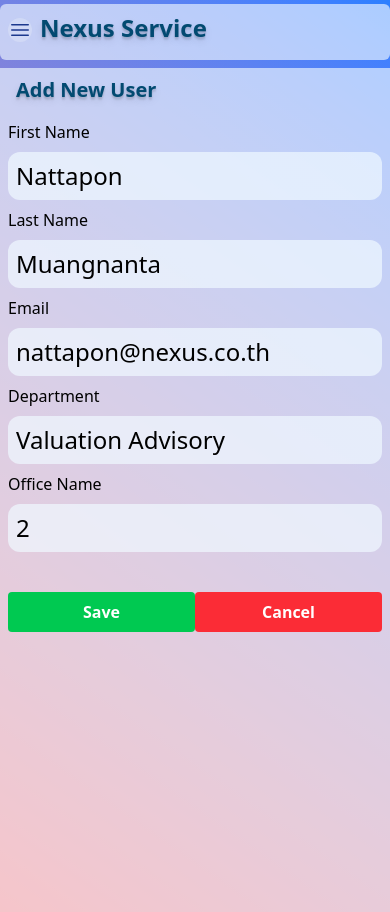
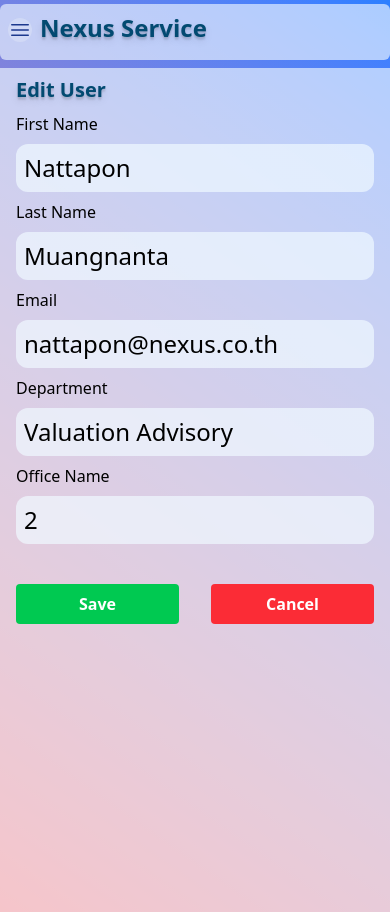
Before and after one commit to deskcodeFun/nexus-app, a Vue app: page /editUser/1 in a window 390 px wide. Built offline with nearby package versions, Linux system fonts and the light colour scheme.

Commit message:
modified:   src/components/users/UserAdd.vue fix <button> submit, do not call 'addSubmit' again

```diff
--- a/src/components/users/UserAdd.vue
+++ b/src/components/users/UserAdd.vue
@@ -3,7 +3,7 @@
     <p class="font-semibold text-xl text-sky-900 text-shadow-lg">Add New User</p>
   </header>
 
-  <main class="flex flex-col p-2 w-fit sm:pl-8">
+  <main class="flex flex-col p-2 w-auto sm:pl-8">
     <form class="sm:max-w-screen-sm flex flex-col gap-2" @submit.prevent="addSubmit">
       <label for="fname">First Name</label>
       <input type="text" v-model="fname" class="bg-sky-50 text-2xl" />
@@ -16,25 +16,26 @@
 
       <label for="offie_id">Office Name</label>
       <input type="number" v-model="office_id" class="bg-sky-50 text-2xl" />
-    </form>
+
+      <!-- Save Button -->
       <div class="flex flex-row justify-between">
-      <!-- Save Button -->
         <button
           class="flex items-center justify-center bg-blue-800 hover:bg-blue-900 hover:scale-102 text-white py-2 px-4 mt-8 rounded-full"
           type="submit"
-        @click="addSubmit"
         >
           <BookmarkIcon class="h-6 w-6 mr-1" />
           <span> Save </span>
         </button>
         <button
-        @click="router.back()"
+          @click="router.push('/user')"
+          type="button"
           class="flex items-center justify-center bg-gray-700 hover:bg-gray-900 hover:scale-102 text-white py-2 px-4 mt-8 rounded-full"
         >
           <ChevronDoubleLeftIcon class="h-6 w-6 mr-1" />
           <span> Back </span>
         </button>
       </div>
+    </form>
   </main>
 </template>
 
@@ -52,18 +53,24 @@
 const email = ref('')
 const department = ref('')
 const office_id = ref('')
-const newUser = reactive({
-  fname: fname,
-  lname: lname,
-  email: email,
-  department: department,
-  office_id: office_id,
-})
+
 const addSubmit = () => {
   // console.log(newUser)
   // TODO: validate data
-  staff.push(newUser)
+  staff.push({
+    fname: fname.value,
+    lname: lname.value,
+    email: email.value,
+    department: department.value,
+    office_id: office_id.value,
+  })
+  // reset inputs
+  fname.value = ''
+  lname.value = ''
+  email.value = ''
+  department.value = ''
+  office_id.value = ''
   // console.log('After add user: ', staff)
-  router.back()
+  router.push('/user')
 }
 </script>
--- a/src/components/users/UserEdit.vue
+++ b/src/components/users/UserEdit.vue
@@ -1,9 +1,8 @@
 <template>
-  <header class="flex flex-row justify-between p-4 sm:pl-8 py-2">
-    <p class="font-semibold text-xl text-sky-900 text-shadow-lg">Add New User</p>
-  </header>
-
-  <main class="w-auto flex flex-col p-2 sm:pl-8">
+  <main class="w-auto flex flex-col px-4">
+    <div class="flex flex-row justify-between py-2">
+      <p class="font-semibold text-xl text-sky-900 text-shadow-lg">Edit User</p>
+    </div>
     <div class="w-auto sm:max-w-screen-sm flex flex-col gap-2">
       <label for="fname">First Name</label>
       <input
@@ -37,16 +36,16 @@
         class="bg-sky-50/70 text-2xl p-2 rounded-xl focus:outline-blue-600 focus:shadow-xl focus:scale-101"
       />
 
-      <div class="flex flex-row justify-between">
+      <div class="flex flex-row gap-8 sm:justify-between">
         <button
-          class="bg-green-500 hover:bg-green-700 text-white font-bold py-2 px-8 mt-8 rounded-sm w-full sm:w-fit focus:outline-hidden focus:shadow-outline"
+          class="bg-green-500 hover:bg-green-700 text-white font-bold py-2 px-4 sm:px-8 mt-8 rounded-sm w-full sm:w-fit focus:outline-hidden focus:shadow-outline"
           type="submit"
           @click="editSubmit"
         >
           Save
         </button>
         <button
-          class="bg-red-500 hover:bg-red-700 text-white font-bold py-2 px-8 mt-8 rounded-sm w-full sm:w-fit focus:outline-hidden focus:shadow-outline"
+          class="bg-red-500 hover:bg-red-700 text-white font-bold py-2 px-4 sm:px-8 mt-8 rounded-sm w-full sm:w-fit focus:outline-hidden focus:shadow-outline"
           type="button"
           @click="router.back()"
         >
--- a/src/views/UserView.vue
+++ b/src/views/UserView.vue
@@ -1,15 +1,16 @@
 <template>
-  <header class="flex flex-row gap-8 sm:pl-8 py-2">
-    <p class="font-semibold text-2xl text-sky-900 text-shadow-lg">User Management</p>
-    <router-link
-      to="/addUser"
-      class="flex flex-row p-2 text-blue-900 hover:bg-blue-900 hover:text-white"
-    >
-      <PlusIcon class="h-6 w-6 mr-0.5" />
-      Add User
-    </router-link>
-  </header>
   <main>
+    <!-- Header -->
+    <div class="flex flex-row gap-8 justify-between sm:justify-normal px-2 sm:pl-8 py-2">
+      <p class="font-semibold sm:text-2xl text-sky-900 text-shadow-lg">User Management</p>
+      <router-link
+        to="/addUser"
+        class="flex flex-row sm:p-2 text-blue-900 hover:bg-blue-900 hover:text-white"
+      >
+        <PlusIcon class="h-6 w-6 mr-0.5" />
+        Add User
+      </router-link>
+    </div>
     <div class="flex flex-row flex-wrap justify-center sm:justify-start sm:ml-8">
       <UserCard v-for="(staff, index) in staffs" :key="index" :staff="staff" />
     </div>
```
Lines whose indentation alone changed are shown as unchanged.
